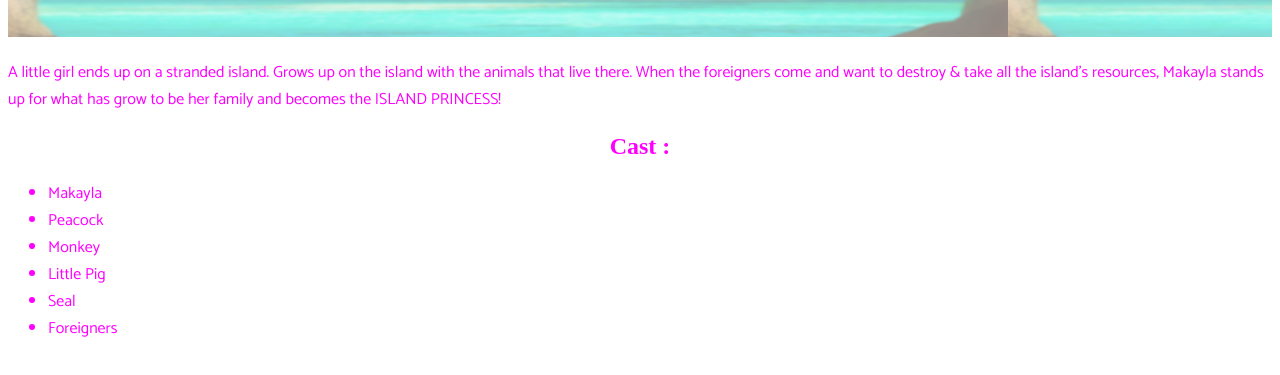
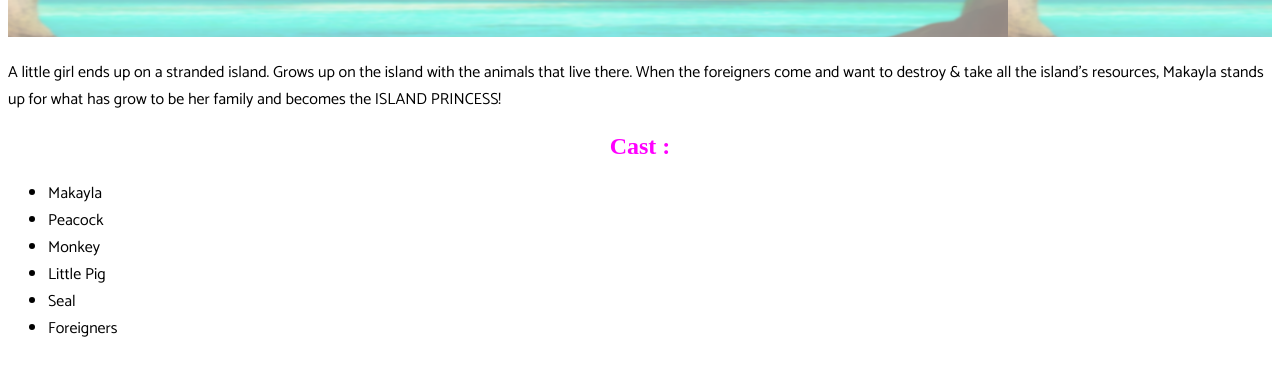
Before and after one commit to melaniep7687/movie-project, a plain HTML site: page index.html in a window 1280 px wide. Shown: the part 221-596 px from the top of the page. Drawn offline with Linux system fonts and the light colour scheme; a web font is replaced by a local one.

Commit message:
style changes

```diff
--- a/style.css
+++ b/style.css
@@ -19,5 +19,5 @@ h1{
 
 }
 .wrapper{
-    color:#FF00FF;
+    /*color:#FF00FF;*/
 }
```
Also changed, not shown: code.html (+1 -0 lines).
